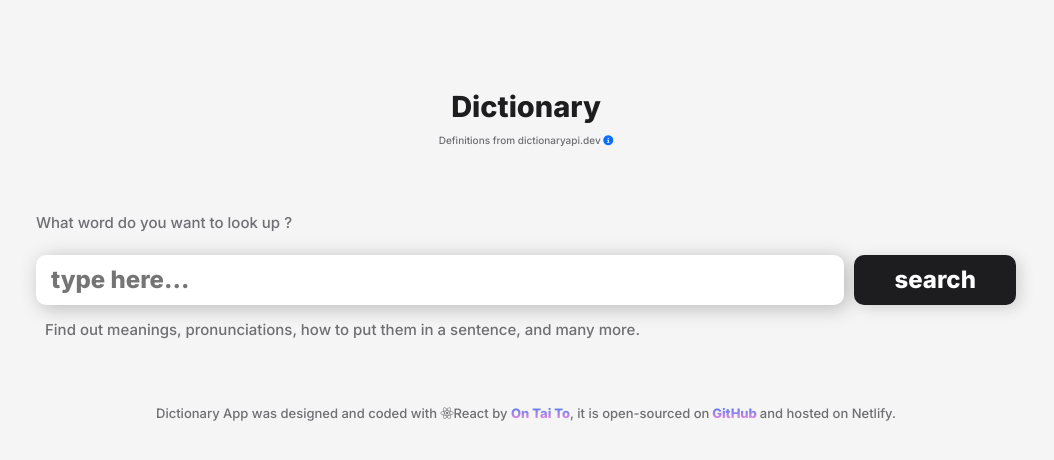
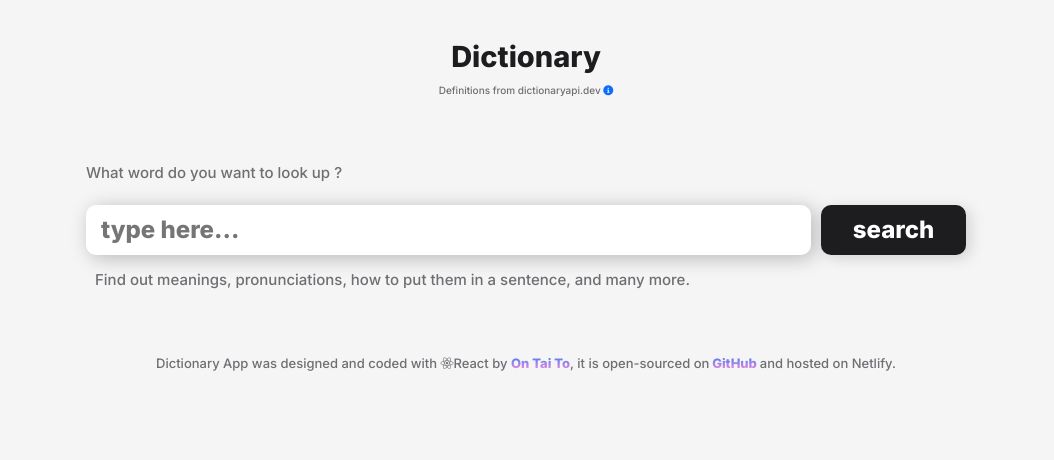
Before and after one commit to EvaSuper0115/dictionary-project, a React (Create React App) app: page / in a window 1280 px wide. Shown: the top 460 px of the page, without its empty margins (114-1168 px from the left). Built offline with nearby package versions, Linux system fonts and the light colour scheme.

Commit message:
updated responsiveness

```diff
--- a/src/App.css
+++ b/src/App.css
@@ -36,7 +36,7 @@ a {
   gap: 2px;
 }
 .app-container {
-  margin: 90px 150px;
+  margin: 40px 200px;
 }
 .App .App-header {
   text-align: center;
@@ -200,9 +200,9 @@ footer a {
   text-decoration: none;
   font-weight: var(--accent-font-weight);
 }
-@media (max-width: 992px) {
+@media (max-width: 1200px) {
   .app-container {
-    margin: 40px;
+    margin: 40px 100px;
   }
 }
 @media (max-width: 576px) {
```
